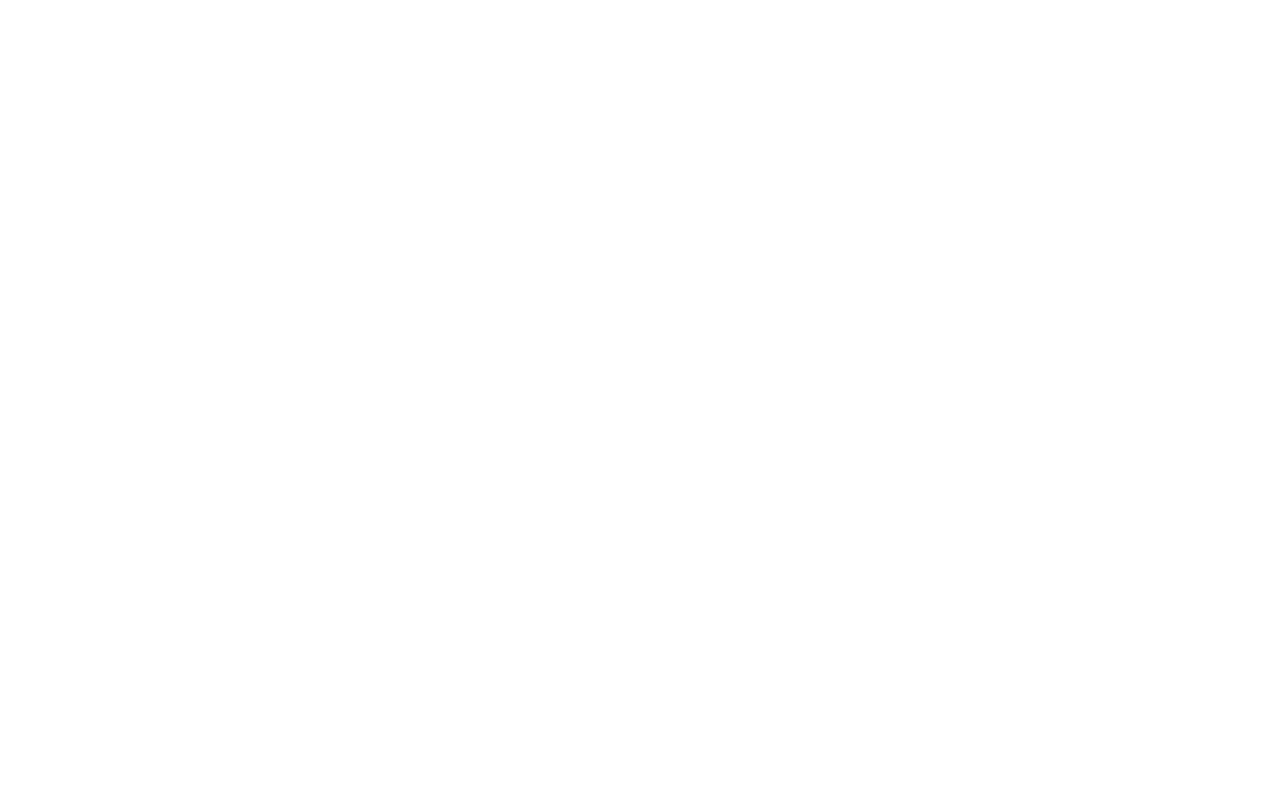
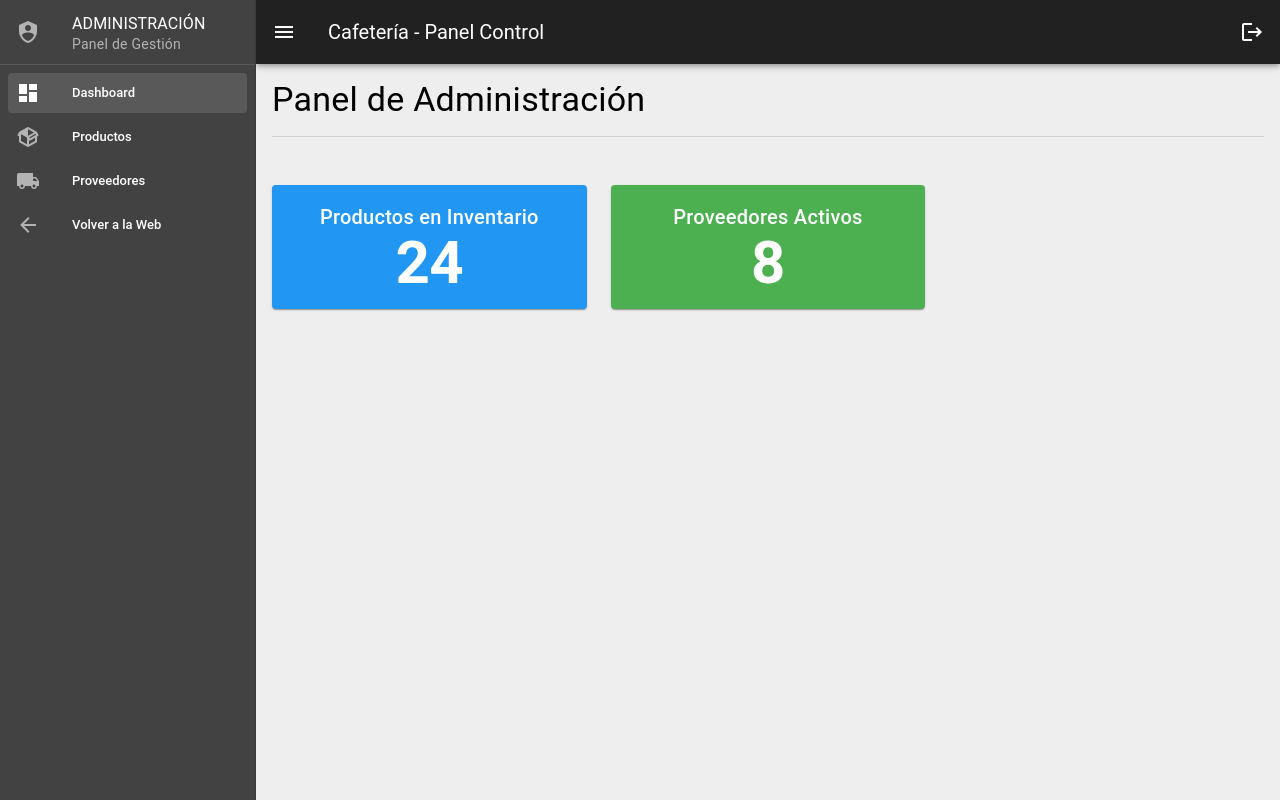
Before and after one commit to marcos10547/AA2-Pagina-web--MF, a Vue app in the folder frontend/: page /admin in a window 1280 px wide. Before the commit this address had no page. Built offline with nearby package versions, Linux system fonts and the light colour scheme.

Commit message:
implementación de AdminLayout y vista dashboard inicial

```diff
--- /dev/null
+++ b/frontend/src/layouts/AdminLayout.vue
@@ -0,0 +1,56 @@
+<script setup lang="ts">
+import { ref } from 'vue'
+
+const drawer = ref(true)
+
+const adminItems = [
+  { title: 'Dashboard', icon: 'mdi-view-dashboard', to: '/admin' },
+  { title: 'Productos', icon: 'mdi-package-variant', to: '/admin/products' },
+  { title: 'Proveedores', icon: 'mdi-truck', to: '/admin/vendors' },
+  { title: 'Volver a la Web', icon: 'mdi-arrow-left', to: '/' },
+]
+</script>
+
+<template>
+  <v-app>
+    <!-- Sidebar de Administración -->
+    <v-navigation-drawer v-model="drawer" color="grey-darken-3">
+      <v-list>
+        <v-list-item
+          prepend-icon="mdi-shield-account"
+          title="ADMINISTRACIÓN"
+          subtitle="Panel de Gestión"
+        ></v-list-item>
+      </v-list>
+
+      <v-divider></v-divider>
+
+      <v-list density="compact" nav>
+        <v-list-item
+          v-for="item in adminItems"
+          :key="item.title"
+          :prepend-icon="item.icon"
+          :title="item.title"
+          :to="item.to"
+        ></v-list-item>
+      </v-list>
+    </v-navigation-drawer>
+
+    <!-- Header de Administración -->
+    <v-app-bar color="grey-darken-4">
+      <v-app-bar-nav-icon @click="drawer = !drawer"></v-app-bar-nav-icon>
+      <v-app-bar-title>Cafetería - Panel Control</v-app-bar-title>
+      <v-spacer></v-spacer>
+      <v-btn icon>
+        <v-icon>mdi-logout</v-icon>
+      </v-btn>
+    </v-app-bar>
+
+    <!-- Contenido Principal -->
+    <v-main class="bg-grey-lighten-3">
+      <v-container fluid>
+        <router-view />
+      </v-container>
+    </v-main>
+  </v-app>
+</template>
--- a/frontend/src/router/index.ts
+++ b/frontend/src/router/index.ts
@@ -26,6 +26,18 @@
             ]
         },
         {
+            path: '/admin',
+            component: () => import('../layouts/AdminLayout.vue'),
+            children: [
+                {
+                    path: '',
+                    name: 'admin-dashboard',
+                    component: () => import('../views/admin/AdminDashboard.vue')
+                }
+                // Aquí irán las rutas de Products y Vendors
+            ]
+        },
+        {
             path: '/login',
             redirect: '/auth/login'
         }
--- /dev/null
+++ b/frontend/src/views/admin/AdminDashboard.vue
@@ -0,0 +1,26 @@
+<template>
+  <v-row>
+    <v-col cols="12">
+      <h1 class="text-h4 mb-4">Panel de Administración</h1>
+      <v-divider class="mb-6"></v-divider>
+    </v-col>
+
+    <v-col cols="12" md="4">
+      <v-card color="primary" theme="dark">
+        <v-card-text class="text-center">
+          <div class="text-h6">Productos en Inventario</div>
+          <div class="text-h2 font-weight-bold">24</div>
+        </v-card-text>
+      </v-card>
+    </v-col>
+
+    <v-col cols="12" md="4">
+      <v-card color="success" theme="dark">
+        <v-card-text class="text-center">
+          <div class="text-h6">Proveedores Activos</div>
+          <div class="text-h2 font-weight-bold">8</div>
+        </v-card-text>
+      </v-card>
+    </v-col>
+  </v-row>
+</template>
```
